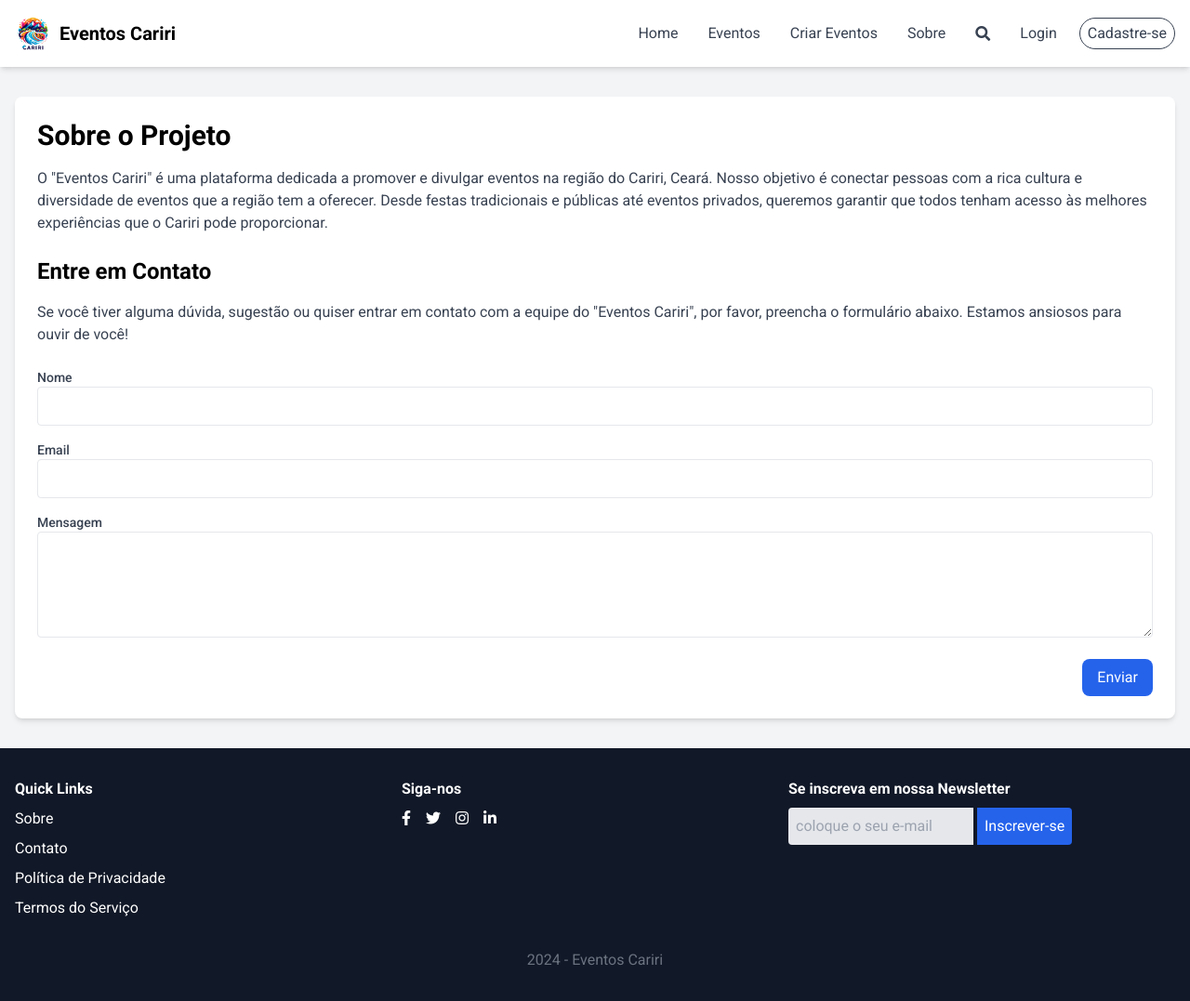
After one commit to AlfaTeamUninassau/eventos_cariri, a Django app: template events/templates/about.html in a window 1280 px wide. The commit adds this page. Shown: the whole page at 93% size. Run offline with Django 5.2, Linux system fonts and the light colour scheme; the template is opened without the code that fills it, so the values that code supplies are empty; some libraries are stand-ins or nearby versions.

Commit message:
feat: added a about page to users can get in contact with administrators

```diff
--- a/eventos_cariri/static/eventos_cariri/css/styles.css
+++ b/eventos_cariri/static/eventos_cariri/css/styles.css
@@ -12,6 +12,23 @@
 
 .event-image {
   transition: transform 0.3s ease-in-out;
+}
+
+.alert-success {
+    background-color: #029b0f; /* Cor de fundo para a mensagem de sucesso */
+    color: #d3d4d3; /* Cor do texto */
+    border: 1px solid #c3e6cb; /* Borda */
+    padding: 10px; /* Espaçamento interno */
+    border-radius: 5px; /* Bordas arredondadas */
+    margin-bottom: 10px; /* Espaçamento inferior */
+}
+
+.alert-error {
+    background-color: #f56565; /* Cor de fundo para a mensagem de erro */
+    color: white; /* Cor do texto */
+    padding: 10px; /* Espaçamento interno */
+    border-radius: 5px; /* Bordas arredondadas */
+    margin-bottom: 10px; /* Espaçamento inferior */
 }
 
 .event-card {
--- a/eventos_cariri/templates/base.html
+++ b/eventos_cariri/templates/base.html
@@ -38,10 +38,8 @@
                 <nav id="menu" class="hidden md:flex flex-wrap space-x-4 mt-4 md:mt-0">
                     <a class="text-gray-700 rounded-full px-2 py-1 hover:bg-gray-500 hover:text-white" href="{% url 'home' %}">Home</a>
                     <a class="text-gray-700 rounded-full px-2 py-1 hover:bg-gray-500 hover:text-white" href="{% url 'events' %}">Eventos</a>
-                    <a class="text-gray-700 rounded-full px-2 py-1 hover:bg-gray-500 hover:text-white" href="#">Categorias</a>
                     <a class="text-gray-700 rounded-full px-2 py-1 hover:bg-gray-500 hover:text-white" href="{% url 'event_create' %}">Criar Eventos</a>
-                    <a class="text-gray-700 rounded-full px-2 py-1 hover:bg-gray-500 hover:text-white" href="#">Sobre</a>
-                    {% if user.is_superuser %}
+                    <a class="text-gray-700 rounded-full px-2 py-1 hover:bg-gray-500 hover:text-white" href="{% url 'about' %}">Sobre</a>                    {% if user.is_superuser %}
                     <a class="text-gray-700 rounded-full px-2 py-1 hover:bg-gray-500 hover:text-white" href="{% url 'analysis_events' %}">Análise</a>
                     {% endif %}
                 </nav>
--- a/eventos_cariri/urls.py
+++ b/eventos_cariri/urls.py
@@ -2,9 +2,10 @@
 from django.contrib import admin
 from django.urls import path, include
 from users.views import login_view, logout_view, register_view, profile_view, user_profile_view
-from events.views import HomeView
+from events.views import HomeView, AboutView, contact_view
 from django.conf import settings
 from django.conf.urls.static import static
+
 
 urlpatterns = [
     path('admin/', admin.site.urls),
@@ -16,5 +17,7 @@ urlpatterns = [
     path('events/', include('events.urls')),
     path('comments/', include('comments.urls')),
     path('reviews/', include('reviews.urls')),
+    path('sobre/', AboutView.as_view(), name='about'),
+    path('contact/', contact_view, name='contact'),
     path('', HomeView.as_view(), name='home'),
 ] + static(settings.MEDIA_URL, document_root=settings.MEDIA_ROOT)
--- /dev/null
+++ b/events/templates/about.html
@@ -0,0 +1,45 @@
+{% extends 'base.html' %}
+{% load static %}
+{% block content %}
+<body class="bg-gray-100 font-sans leading-normal tracking-normal">
+  <div class="container mx-auto px-4 py-8">
+    <div class="bg-white p-6 rounded-lg shadow-md">
+      <h1 class="text-3xl font-bold mb-4">Sobre o Projeto</h1>
+      <p class="text-gray-700 mb-6">
+        O "Eventos Cariri" é uma plataforma dedicada a promover e divulgar eventos na região do Cariri, Ceará. Nosso objetivo é conectar pessoas com a rica cultura e diversidade de eventos que a região tem a oferecer. Desde festas tradicionais e públicas até eventos privados, queremos garantir que todos tenham acesso às melhores experiências que o Cariri pode proporcionar.
+      </p>
+      <h2 class="text-2xl font-semibold mb-4">Entre em Contato</h2>
+      <p class="text-gray-700 mb-6">
+        Se você tiver alguma dúvida, sugestão ou quiser entrar em contato com a equipe do "Eventos Cariri", por favor, preencha o formulário abaixo. Estamos ansiosos para ouvir de você!
+      </p>
+      {% if messages %}
+      <div id="message-container">
+        {% for message in messages %}
+        <div class="alert {% if message.tags %}alert-{{ message.tags }}{% endif %}">
+          {{ message }}
+        </div>
+        {% endfor %}
+      </div>
+      {% endif %}
+      <form method="post" action="{% url 'contact' %}" class="space-y-4">
+        {% csrf_token %}
+        <div>
+          <label for="name" class="block text-sm font-medium text-gray-700">Nome</label>
+          <input type="text" name="name" id="name" class="w-full p-2 border rounded" required>
+        </div>
+        <div>
+          <label for="email" class="block text-sm font-medium text-gray-700">Email</label>
+          <input type="email" name="email" id="email" class="w-full p-2 border rounded" required>
+        </div>
+        <div>
+          <label for="message" class="block text-sm font-medium text-gray-700">Mensagem</label>
+          <textarea name="message" id="message" rows="4" class="w-full p-2 border rounded" required></textarea>
+        </div>
+        <div class="flex justify-end">
+          <button type="submit" class="bg-blue-600 text-white px-4 py-2 rounded-lg">Enviar</button>
+        </div>
+      </form>
+    </div>
+  </div>
+</body>
+{% endblock %}
```
Also changed, not shown: eventos_cariri/settings.py (+10 -0 lines).
